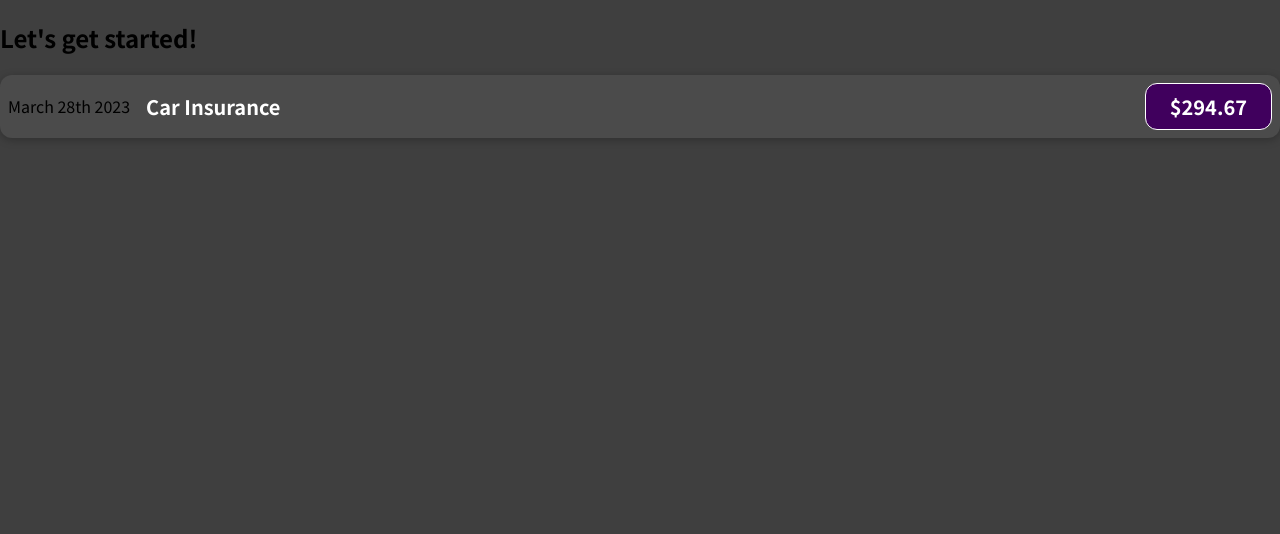
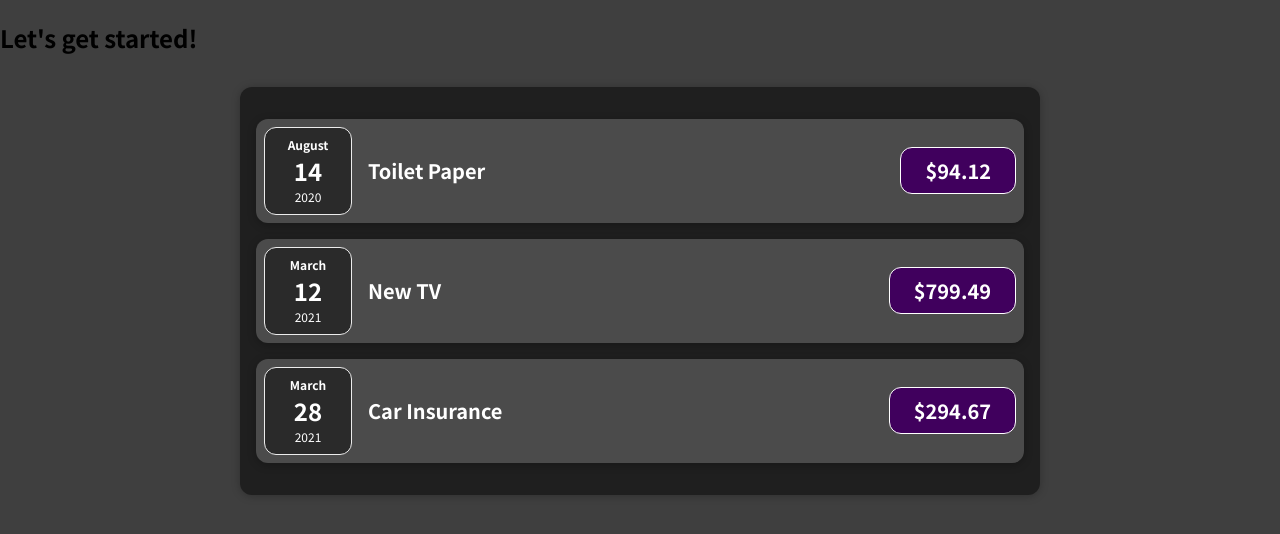
Before and after one commit to Marttyn/react-demo2, a JavaScript app: page / in a window 1280 px wide. Shown: the top 534 px of the page. Built offline with nearby package versions, Linux system fonts and the light colour scheme.

Commit message:
-Added custom components for Date, Item, Expenses

```diff
--- a/src/App.js
+++ b/src/App.js
@@ -1,10 +1,32 @@
-import ExpenseItem from "./components/ExpenseItem";
+import Expenses from "./components/Expenses";
 
 function App() {
+  const expenses = [
+    {
+      id: "e1",
+      title: "Toilet Paper",
+      amount: 94.12,
+      date: new Date(2020, 7, 14),
+    },
+    { id: "e2", title: "New TV", amount: 799.49, date: new Date(2021, 2, 12) },
+    {
+      id: "e3",
+      title: "Car Insurance",
+      amount: 294.67,
+      date: new Date(2021, 2, 28),
+    },
+    {
+      id: "e4",
+      title: "New Desk (Wooden)",
+      amount: 450,
+      date: new Date(2021, 5, 12),
+    },
+  ];
+
   return (
     <div>
       <h2>Let's get started!</h2>
-      <ExpenseItem></ExpenseItem>
+      <Expenses expenses={expenses} />
     </div>
   );
 }
--- /dev/null
+++ b/src/components/ExpenseDate.css
@@ -0,0 +1,26 @@
+.expense-date {
+    display: flex;
+    flex-direction: column;
+    width: 5.5rem;
+    height: 5.5rem;
+    border: 1px solid #ececec;
+    background-color: #2a2a2a;
+    color: white;
+    border-radius: 12px;
+    align-items: center;
+    justify-content: center;
+  }
+
+  .expense-date__month {
+    font-size: 0.75rem;
+    font-weight: bold;
+  }
+
+  .expense-date__year {
+    font-size: 0.75rem;
+  }
+
+  .expense-date__day {
+    font-size: 1.5rem;
+    font-weight: bold;
+  }
--- /dev/null
+++ b/src/components/ExpenseDate.js
@@ -0,0 +1,17 @@
+import "./ExpenseDate.css";
+
+function ExpenseDate(props) {
+  const month = props.date.toLocaleString("en-US", { month: "long" });
+  const day = props.date.toLocaleString("en-US", { day: "2-digit" });
+  const year = props.date.getFullYear();
+
+  return (
+    <div className="expense-date">
+      <div className="expense-date__month">{month}</div>
+      <div className="expense-date__day">{day}</div>
+      <div className="expense-date__year">{year}</div>
+    </div>
+  );
+}
+
+export default ExpenseDate;
--- a/src/components/ExpenseItem.js
+++ b/src/components/ExpenseItem.js
@@ -1,12 +1,13 @@
-import './ExpenseItem.css';
+import "./ExpenseItem.css";
+import ExpenseDate from './ExpenseDate';
 
-function ExpenseItem() {
+function ExpenseItem(props) {
   return (
-    <div className='expense-item'>
-      <div>March 28th 2023</div>
-      <div className='expense-item__description'>
-        <h2>Car Insurance</h2>
-        <div className='expense-item__price'>$294.67</div>
+    <div className="expense-item">
+      <ExpenseDate date={props.date} />
+      <div className="expense-item__description">
+        <h2>{props.title}</h2>
+        <div className="expense-item__price">${props.amount}</div>
       </div>
     </div>
   );
--- /dev/null
+++ b/src/components/Expenses.css
@@ -0,0 +1,9 @@
+.expenses {
+    padding: 1rem;
+    background-color: rgb(31, 31, 31);
+    margin: 2rem auto;
+    width: 50rem;
+    max-width: 95%;
+    border-radius: 12px;
+    box-shadow: 0 1px 8px rgba(0, 0, 0, 0.25);
+  }
--- /dev/null
+++ b/src/components/Expenses.js
@@ -0,0 +1,14 @@
+import "./Expenses.css";
+import ExpenseItem from "./ExpenseItem";
+
+function Expenses({ expenses }) {
+  return (
+    <div className="expenses">
+      <ExpenseItem {...expenses[0]} />
+      <ExpenseItem {...expenses[1]} />
+      <ExpenseItem {...expenses[2]} />
+    </div>
+  );
+}
+
+export default Expenses;
```
